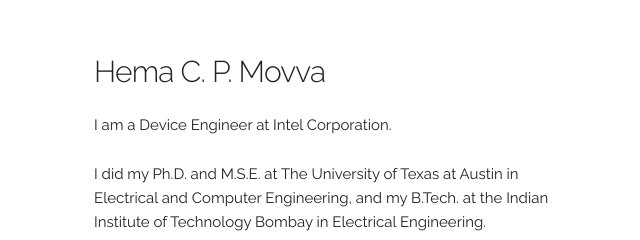
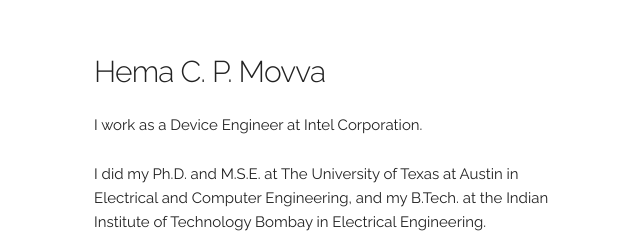
Before and after one commit to hemacp/hemacp.github.io, a plain HTML site: page index.html in a window 1280 px wide. Shown: the part 188-428 px from the top of the page, 66-706 px from the left. Drawn offline with Linux system fonts and the light colour scheme.

Commit message:
Update index.html

```diff
--- a/index.html
+++ b/index.html
@@ -35,7 +35,7 @@
     <div class="row">
       <div class="one-half column" style="margin-top: 25%">
         <h4>Hema C. P. Movva</h4>
-        <p>I am a Device Engineer at Intel Corporation.</p>
+        <p>I work as a Device Engineer at Intel Corporation.</p>
 
         <p> I did my Ph.D. and M.S.E. at The University of Texas at Austin in Electrical and Computer Engineering, and my B.Tech. at the Indian Institute of Technology Bombay in Electrical Engineering.</p>
 
```
